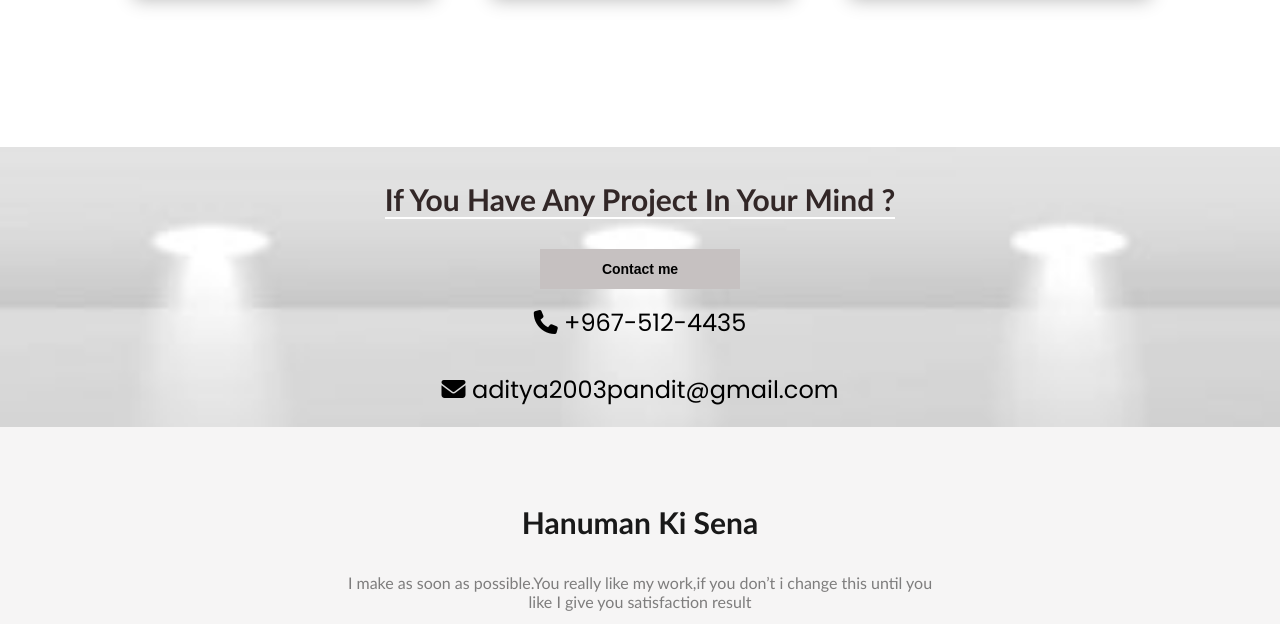
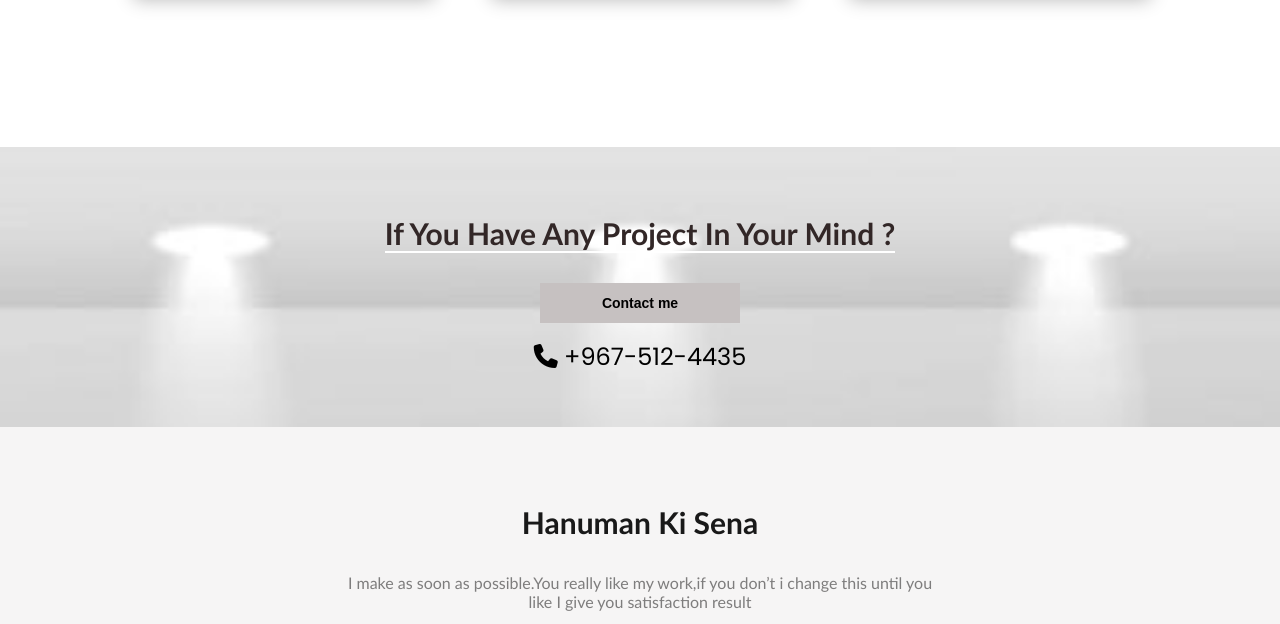
Before and after one commit to Aditya9675/My-Portfolio, a plain HTML site: page index.html in a window 1280 px wide. Shown: the part 1549-2173 px from the top of the page. Drawn offline with Linux system fonts and the light colour scheme.

Commit message:
Update index.html

```diff
--- a/index.html
+++ b/index.html
@@ -100,7 +100,7 @@
 		<p>If You Have Any Project In Your Mind ?</p>
 		<button>Contact me</button>
         <a href="tel:9675124435"> <i class="fas fa-phone"></i> +967-512-4435 </a>
-        <a href="mailto: aditya2003pandit@gmail.com"> <i class="fas fa-envelope"></i> aditya2003pandit@gmail.com </a>
+<!--         <a href="mailto: aditya2003pandit@gmail.com"> <i class="fas fa-envelope"></i> aditya2003pandit@gmail.com </a> -->
 	</div>
 
 
```
